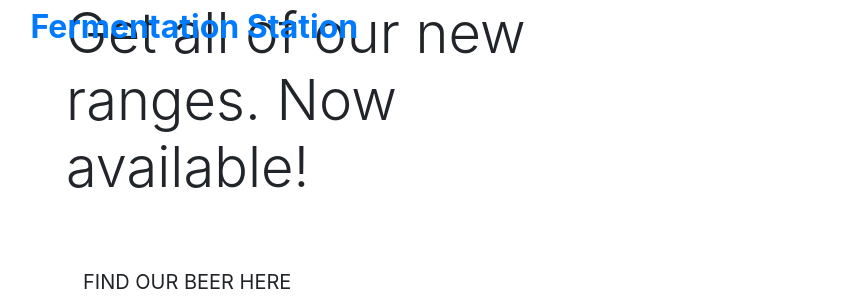
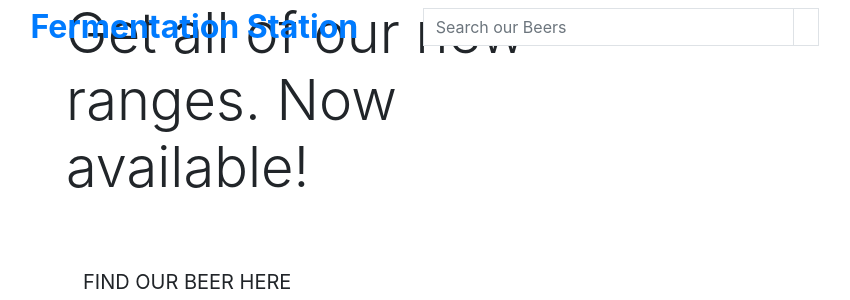
Before and after one commit to Ted-Williams/fermentation-station-app, a Django app: page / in a window 1280 px wide. Shown: the top 300 px of the page, without its empty margins (19-869 px from the left). Run offline with Django 3.2, Linux system fonts and the light colour scheme; some libraries are stand-ins or nearby versions.

Commit message:
added search form to base template

```diff
--- a/templates/base.html
+++ b/templates/base.html
@@ -39,7 +39,20 @@
             <h2 class="logo-font text-black my-0"><strong>Fermentation Station</strong></h2>
           </a>
         </div>
-        <div class="col-12 col-lg-4 my-auto py-1 py-lg-0 text-center text-leg-left"></div>
+        <div class="col-12 col-lg-4 my-auto py-1 py-lg-0 text-center text-leg-left">
+          <form method="GET" action="">
+            <div class="input-group w-100">
+              <input class="form-control border border-black rounded-0" type="text" name="q" placeholder="Search our Beers">
+              <div class="input-group-append">
+                <button class="form-control btn btn-black border border-black rounded-0" type="submit">
+                  <span class="icon">
+                    <i class="fas fa-search"></i>
+                  </span>
+                </button>
+              </div>
+            </div>
+          </form>
+        </div>
         <div class="col-12 col-lg-4 my-auto py-1 py-lg-0 text-center text-leg-left"></div>
       </div>
 
```
